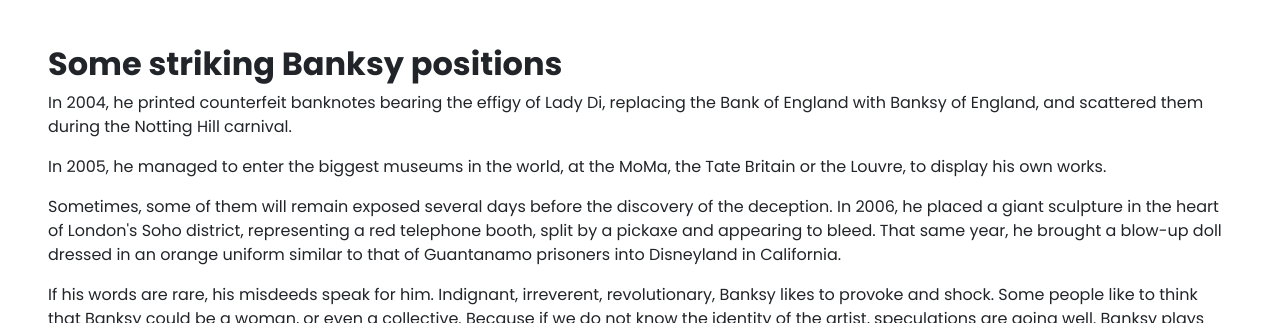
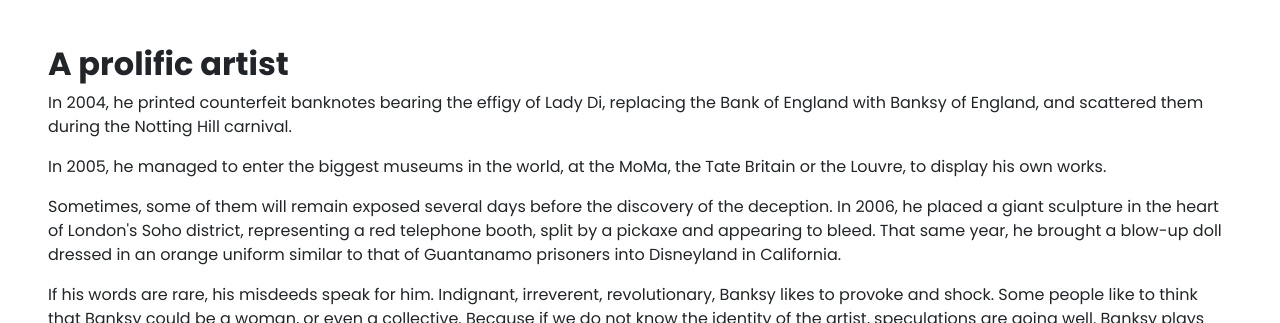
Before and after one commit to julesjuju888/banksy, a Gatsby site: page /biography in a window 1280 px wide. Shown: the part 777-1100 px from the top of the page. Built offline with nearby package versions, Linux system fonts and the light colour scheme; Gatsby itself is replaced by a stand-in of ours; a web font is replaced by a local one.

Commit message:
Adjust pages

```diff
--- a/src/pages/biography.js
+++ b/src/pages/biography.js
@@ -51,7 +51,7 @@
               </p>
             </section>
             <section className='mb-5'>
-              <h2>Some striking Banksy positions</h2>
+              <h2>A prolific artist</h2>
               <p>
                 In 2004, he printed counterfeit banknotes bearing the effigy of
                 Lady Di, replacing the Bank of England with Banksy of England,
```
